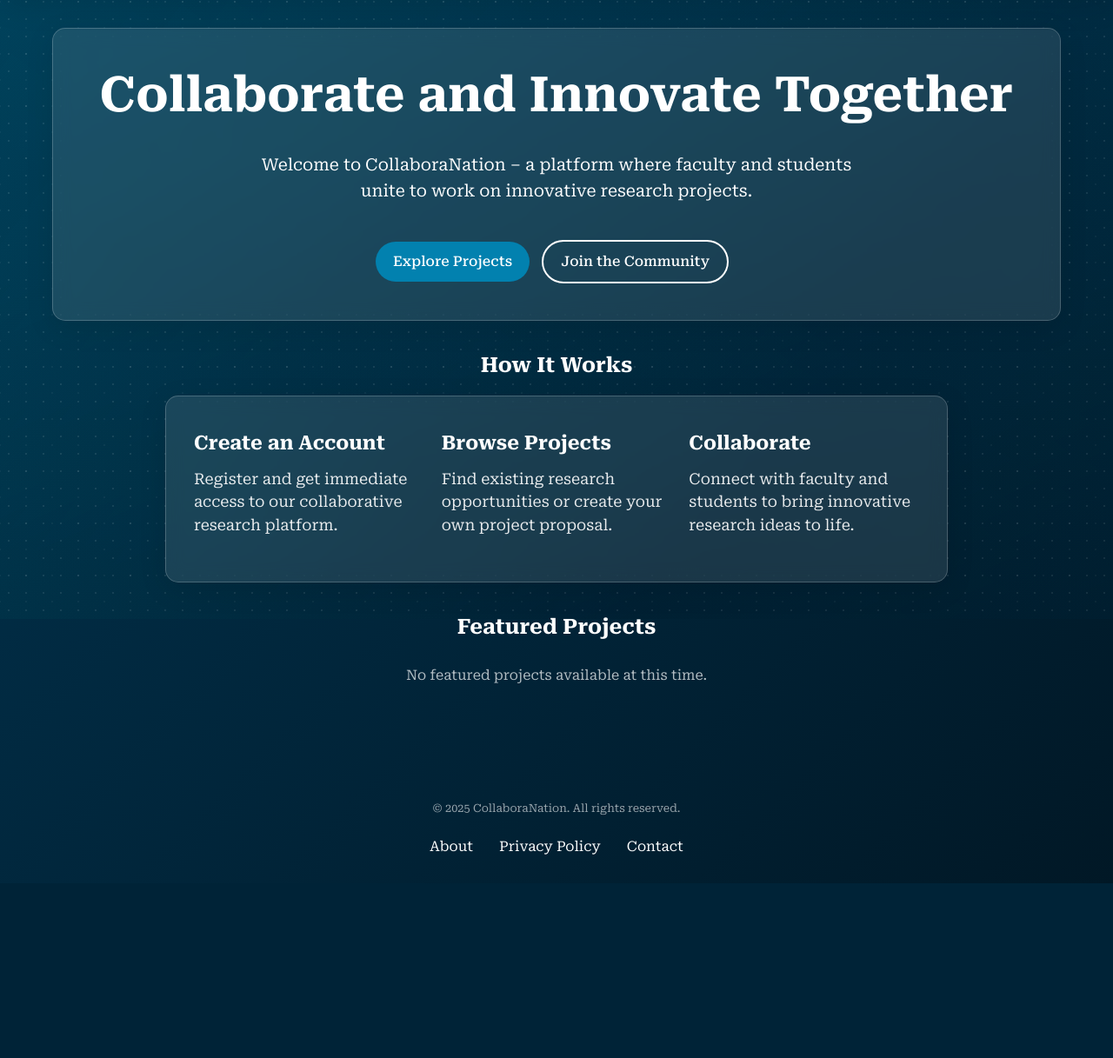
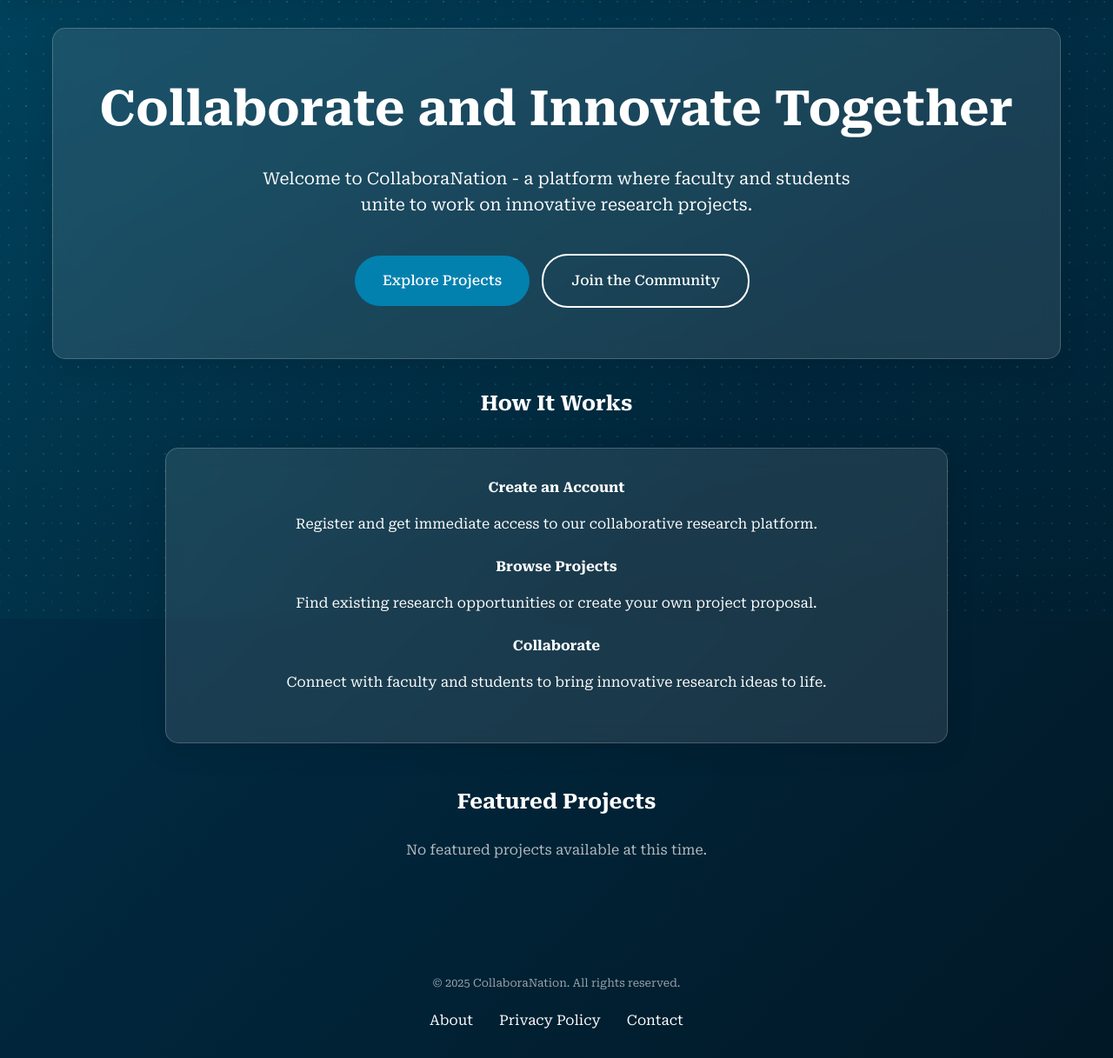
Before and after one commit to zackychan97/CIS375_Spring2025_Project1, a PHP site: page / in a window 1280 px wide. Shown: the part 88-1305 px from the top of the page at 87% size. Before the commit the page ends 1104 px from the top, so only its background shows below. Run offline with PHP 8.4, Linux system fonts and the light colour scheme; data that the repository does not hold is empty.

Commit message:
Solving merge conflicts

```diff
--- a/assets/style.css
+++ b/assets/style.css
@@ -987,6 +987,7 @@ a:hover {
   padding: 0 15px;
 }
 
+/*Dropdown search display*/
 select option {
   background-color: #ffffff; /* fallback for native dropdown */
   color: #000000;
--- a/index.php
+++ b/index.php
@@ -2,41 +2,38 @@
 include "includes/header.php";
 require_once 'includes/db.php';
 
- //Query three random projects
- $featuredQuery = "SELECT id, title, description FROM projects ORDER BY RAND() LIMIT 3";
- $featuredResult = mysqli_query($conn, $featuredQuery);
- $featuredProjects = mysqli_fetch_all($featuredResult, MYSQLI_ASSOC);
+// Query 3 random featured projects
+$featuredQuery = "SELECT id, title, description FROM projects ORDER BY RAND() LIMIT 3";
+$featuredResult = mysqli_query($conn, $featuredQuery);
+$featuredProjects = mysqli_fetch_all($featuredResult, MYSQLI_ASSOC);
 ?>
-
 
 <div class="container mt-4">
     <!-- Hero -->
-    <div class="hero glass py-4 px-4">
+    <div class="hero glass py-5 px-4 mb-4 text-center">
         <h1 class="display-4">Collaborate and Innovate Together</h1>
-        <p class="lead">Welcome to CollaboraNation – a platform where faculty and students unite to work on innovative research projects.</p>
-        <div class="hero-buttons">
-            <a class="btn btn-secondary" href="projects.php" role="button">Explore Projects</a>
-            <a class="btn btn-outline" href="login.php" role="button">Join the Community</a>
+        <p class="lead">Welcome to CollaboraNation - a platform where faculty and students unite to work on innovative research projects.</p>
+        <div class="d-flex justify-content-center gap-3 mt-3">
+            <a class="btn btn-secondary px-4 py-2" href="projects.php" role="button">Explore Projects</a>
+            <a class="btn btn-outline px-4 py-2" href="login.php" role="button">Join the Community</a>
         </div>
     </div>
 
-        <!-- How It Works -->
-        <section class="mt-4 mb-4">
-        <h2 class="text-center">How It Works</h2>
-        <div class="how-it-works-container glass py-2 px-4">
-            <div class="how-it-works-steps">
-                <div class="step">
-                    <h3>Create an Account</h3>
+    <!-- How It Works -->
+    <section class="mb-5">
+        <h2 class="text-center mb-4">How It Works</h2>
+        <div class="how-it-works-container glass py-4 px-4">
+            <div class="row text-center">
+                <div class="col-md-4 mb-3">
+                    <h4>Create an Account</h4>
                     <p>Register and get immediate access to our collaborative research platform.</p>
                 </div>
-
-                <div class="step">
-                    <h3>Browse Projects</h3>
+                <div class="col-md-4 mb-3">
+                    <h4>Browse Projects</h4>
                     <p>Find existing research opportunities or create your own project proposal.</p>
                 </div>
-
-                <div class="step">
-                    <h3>Collaborate</h3>
+                <div class="col-md-4 mb-3">
+                    <h4>Collaborate</h4>
                     <p>Connect with faculty and students to bring innovative research ideas to life.</p>
                 </div>
             </div>
@@ -76,6 +73,4 @@ require_once 'includes/db.php';
 </section>
 
 
-
-
 <?php include "includes/footer.php"; ?>
```
Also changed, not shown: projects.php (+50 -49 lines).
